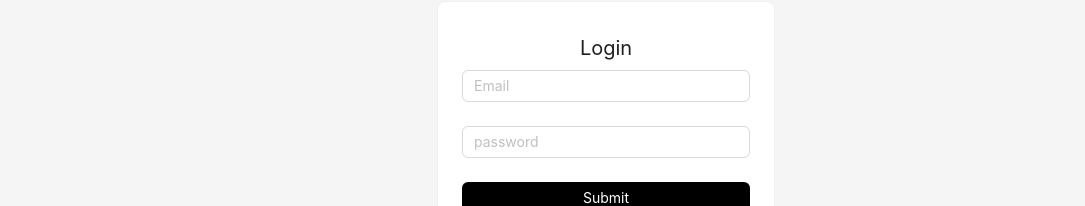
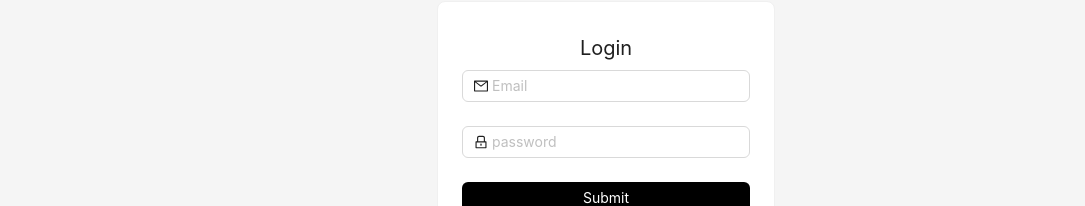
Before and after one commit to coding-tonight/ecommerce_v1, a React (Vite) app: page /login in a window 1280 px wide. Shown: the part 179-385 px from the top of the page, without its empty margins (34-1119 px from the left). Built offline with nearby package versions, Linux system fonts and the light colour scheme.

Commit message:
login paged added

```diff
--- a/src/Pages/Auth/Login/index.jsx
+++ b/src/Pages/Auth/Login/index.jsx
@@ -1,4 +1,5 @@
 import { Form, Input, Button, Card } from 'antd';
+import { MailOutlined ,LockOutlined } from '@ant-design/icons'
 import AppLayout from '../../../Layouts/AppLayout';
 
 const Login = () => {
@@ -20,7 +21,7 @@ const Login = () => {
                                     }
                                 ]}
                             >
-                                <Input placeholder="Email" />
+                                <Input placeholder="Email" prefix={<MailOutlined /> } />
                             </Form.Item>
                             <Form.Item
                                 hasFeedback
@@ -33,7 +34,7 @@ const Login = () => {
                                     },
                                 ]}
                             >
-                                <Input placeholder="password" type='password' />
+                                <Input placeholder="password" type='password' prefix={<LockOutlined />} />
                             </Form.Item>
 
                             <Form.Item>
```
